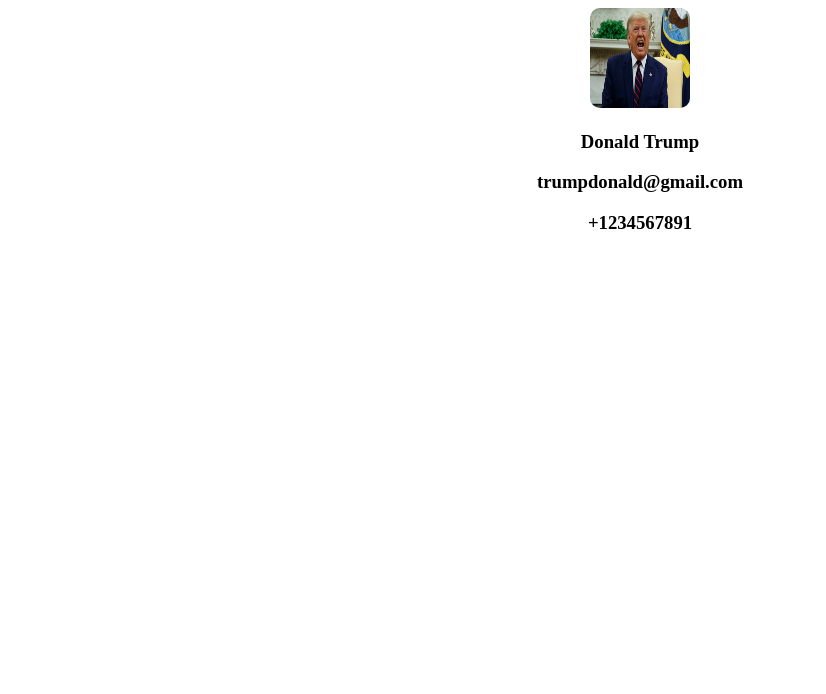
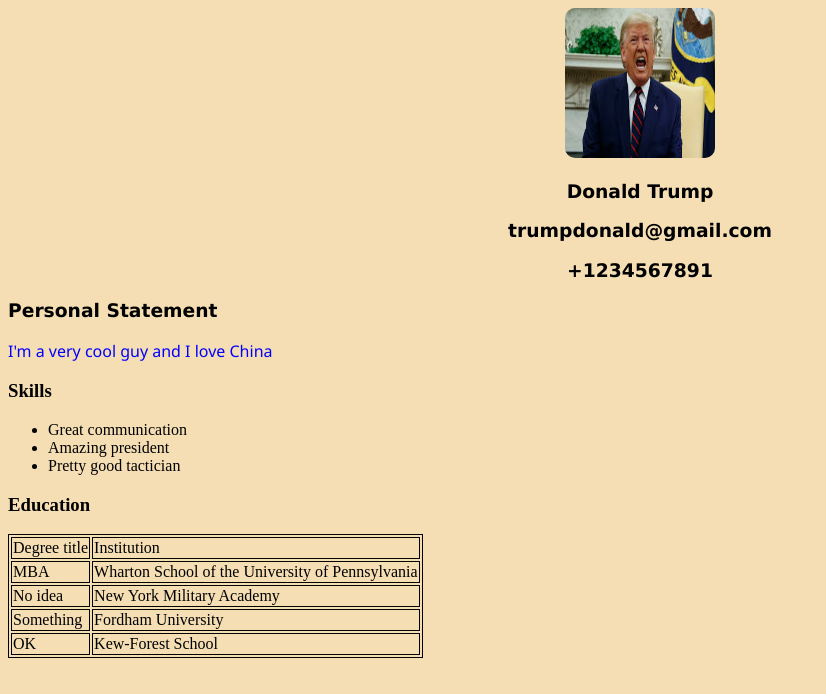
Before and after one commit to EzzoPanayotov/SolentWeb, a plain HTML site: page Week 1/index.html in a window 1280 px wide. Shown: the whole page, without its empty margins (0-826 px from the left). Drawn offline with Linux system fonts and the light colour scheme.

Commit message:
Added Personal Statement, Skills, Education

```diff
--- a/Week 1/index.html
+++ b/Week 1/index.html
@@ -1,17 +1,47 @@
 <!DOCTYPE html>
 <html>
-       <head>
+       <head id = "head1">
              <title> My Online CV </title>
              <link rel="stylesheet" type="text/css" href="style.css"> <!-- Link html and css together-->
        </head>
 
-            <body>
+            <body><!--Sarcasm.....<br> makes space-->
                   <center>
-                   <img id ="pic1"src="Images/trump.jpg">
-                   <h3> Donald Trump</h3>
-                   <h3> trumpdonald@gmail.com </h3>
-                   <h3> +1234567891 </h3>
+                   <img id = "pic1"src="Images/trump.jpg">
+                   <h3 id = "name"> Donald Trump</h3>
+                   <h3 id = "email"> trumpdonald@gmail.com </h3>
+                   <h3 id = "number"> +1234567891 </h3>
                   </center>
+
+                  <h3 id = "Statement">Personal Statement</h3>
+                  <p id = "p1">I'm a very cool guy and I love China </p>
+
+                  <h3> Skills </h3>
+                  <ul>
+                        <li>Great communication</li>
+                        <li>Amazing president</li>
+                        <li>Pretty good tactician</li>
+                  </ul>
+
+                  <h3> Education </h3>
+                  <table id = "t1">
+                        <tr>
+                              <td>Degree title </td> <td>Institution </td>
+                        </tr>
+                        <tr>
+                              <td>MBA</td> <td>Wharton School of the University of Pennsylvania </td>
+                        </tr>
+                        <tr>
+                              <td>No idea</td> <td>New York Military Academy</td>
+                        </tr>
+                        <tr>
+                               <td>Something</td> <td>Fordham University</td>
+                        </tr>
+                        <tr>
+                                <td>OK</td> <td>Kew-Forest School</td>
+                        </tr>
+
+                  </table>
             </body>
 
 </html>
--- a/Week 1/style.css
+++ b/Week 1/style.css
@@ -1,10 +1,38 @@
-#pic1{ /* Selecto */
+#pic1{ /* Selecto, "pic1" is the ID of the picture that I used  */
 
-        width: 100px;
-        height: 100px;
+        width: 150px;
+        height: 150px;
         border-radius:  10px;
 
+}
+#name{
+       font-family: Verdana;
+}
 
+#email{
 
+       font-family: Verdana;
+}
 
+#number{
+
+       font-family: Verdana;
 }
+
+#Statement{
+        font-family: Verdana;
+}
+#p1{
+        font-family: 'Segoe UI';
+        color:blue;
+}
+#t1{
+        border: 1px solid;
+        border-collapse: 1px;
+}
+td{
+        border: 1px solid;
+}
+body{
+    background-color: wheat;
+}
```
Also changed, not shown: Week 1/Trump.jpg (added).
